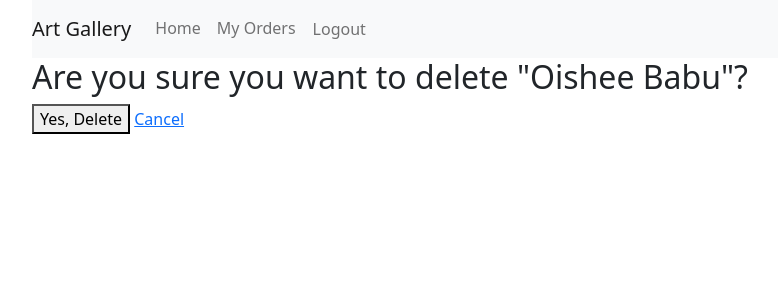
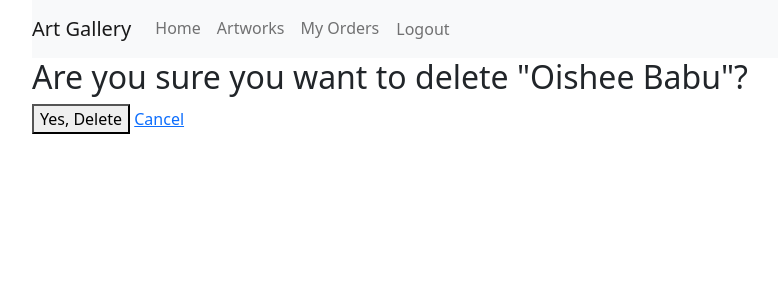
Before and after one commit to XtremeseOISHEE/Art-Gallery, a Django app: page /1/delete/ in a window 1280 px wide. Shown: the top 300 px of the page, without its empty margins (50-828 px from the left). Run offline with Django 5.2, Linux system fonts and the light colour scheme; a user stored in the database is signed in; data comes from the database, SQL or seed files in the repository; both versions use the stored data as it was after the commit; some libraries are stand-ins or nearby versions.

Commit message:
just added artwork url to nav bar and order testing

```diff
--- a/templates/base.html
+++ b/templates/base.html
@@ -31,7 +31,9 @@
                                 <a class="nav-link" href="{% url 'my_artworks' %}">My Arts</a>
                             </li>
                         {% endif %}
-
+                        <li class="nav-item">
+                            <a class="nav-link" href="{% url 'artwork_list' %}">Artworks</a>
+                        </li>
                         <li class="nav-item">
                             <a class="nav-link" href="{% url 'order_list' %}">My Orders</a>
                         </li>
```
Also changed, not shown: db.sqlite3.
